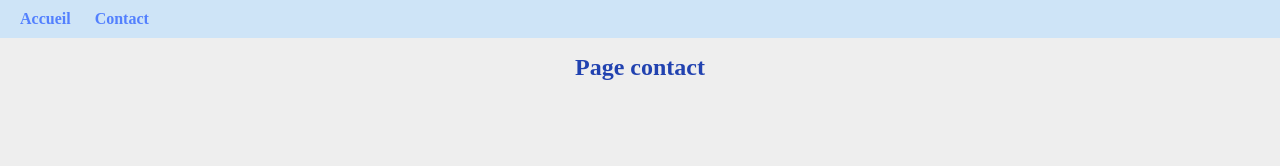
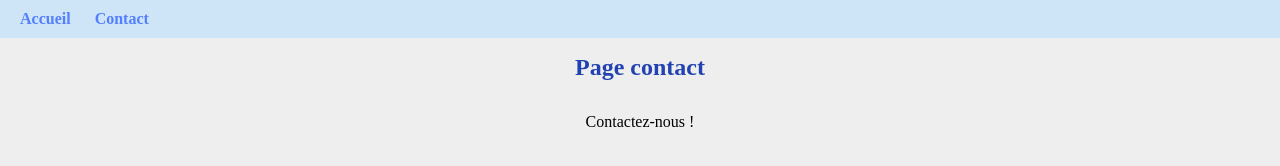
Before and after one commit to Gwendoline-Pinault/simples-java-ci, a plain HTML site: page web/contact.html in a window 1280 px wide. Drawn offline with Linux system fonts and the light colour scheme.

Commit message:
test deploy railway

```diff
--- a/web/contact.html
+++ b/web/contact.html
@@ -14,5 +14,6 @@
     </nav>
   </header>
   <h1>Page contact</h1>
+  <p>Contactez-nous !</p>
 </body>
 </html>
```
